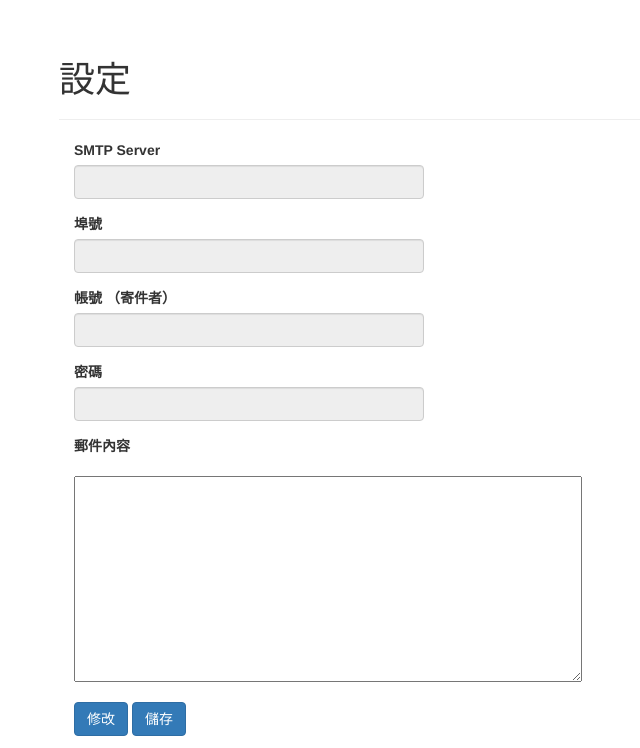
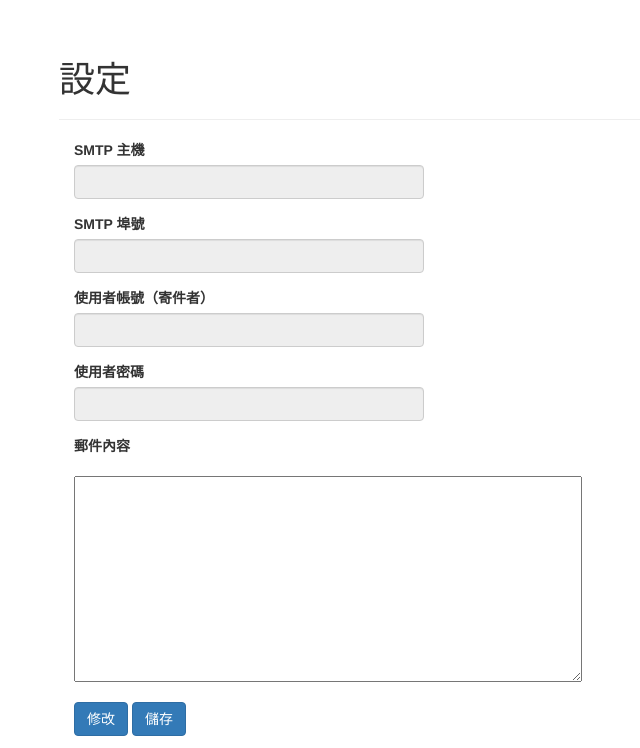
Before and after one commit to FMburger/Python-PayslipS, a Flask app: template templates/setting.html in a window 1280 px wide. Shown: the part 52-800 px from the top of the page, without its empty margins (11-651 px from the left). Run offline with Flask 2, Linux system fonts and the light colour scheme; the template is opened without the code that fills it, so the values that code supplies are empty; some libraries are stand-ins or nearby versions.

Commit message:
Update templates, payslip_sender.py

```diff
--- a/payslip_sender.py
+++ b/payslip_sender.py
@@ -148,11 +148,11 @@ def my_payslip():
 def setting():
     if request.method == 'POST':
         obj = request.get_json()
-        config['smtp']['server'] = obj['smtpServer']
-        config['smtp']['port'] = obj['port']
-        config['smtp']['id'] = obj['id']
-        config['smtp']['pwd'] = obj['password']
-        config['smtp']['emailContent'] = obj['emailContent']
+        config['smtp']['smtp_host'] = obj['smtpServer']
+        config['smtp']['smtp_port'] = obj['port']
+        config['smtp']['user_name'] = obj['id']
+        config['smtp']['user_password'] = obj['password']
+        config['email']['email_content'] = obj['email_content']
         with open('config.ini', 'w') as configfile:
             config.write(configfile)
         result = '儲存成功'
@@ -165,11 +165,11 @@ def setting():
     else:
         return render_template(
             'setting.html',
-            server = config['smtp']['server'],
-            port = config['smtp']['port'],
-            id = config['smtp']['id'],
-            password = config['smtp']['pwd'],
-            emailContent = config['smtp']['emailContent']
+            server = config['smtp']['smtp_host'],
+            port = config['smtp']['smtp_port'],
+            id = config['smtp']['user_name'],
+            password = config['smtp']['user_password'],
+            emailContent = config['email']['email_content']
         )
 
 if __name__ == '__main__':
--- a/templates/login.html
+++ b/templates/login.html
@@ -1,7 +1,8 @@
-{% extends "base.html" %}
 {% import "bootstrap/wtf.html" as wtf %}
 
-{% block title %}Payslip Sender{% endblock %}
+{% extends "base.html" %}
+
+{% block title %}Login{% endblock %}
 
 {% block page_content %}
 <div class="page-header">
--- a/templates/my_payslip.html
+++ b/templates/my_payslip.html
@@ -1,6 +1,6 @@
 {% extends "base.html" %}
 
-{% block title %}Payslip Sender{% endblock %}
+{% block title %}My payslip{% endblock %}
 
 {% block page_content %}
 <div class="page-header">
--- a/templates/setting.html
+++ b/templates/setting.html
@@ -1,9 +1,9 @@
 {% extends "base.html" %}
 {% import "bootstrap/wtf.html" as wtf %}
 
-{% block title %}Payslip Sender{% endblock %}
+{% block title %}Setting{% endblock %}
 
-{% block page_content %}
+{% block scripts %}
 <script src="https://ajax.googleapis.com/ajax/libs/jquery/3.5.1/jquery.min.js"></script>
 <script>
     function updateButtonClicked(){
@@ -51,25 +51,28 @@
         document.getElementById("emailContent").readOnly = true;
     }
 </script>
+{% endblock %}
+
+{% block page_content %}
 <div class="page-header">
     <h1>設定</h1>
 </div>
 <div class="col-md-4">
     <form>
         <div class="form-group">
-            <label for="smtpServer">SMTP Server</label>
+            <label for="smtpServer">SMTP 主機</label>
             <input type="text" value = "{{ server }}" class="form-control" id="smtpServer" readonly>
         </div>
         <div class="form-group">
-            <label for="port">埠號</label>
+            <label for="port">SMTP 埠號</label>
             <input type="text" value = "{{ port }}" class="form-control" id="port" readonly>
         </div>
         <div class="form-group">
-            <label for="password">帳號 （寄件者）</label>
+            <label for="password">使用者帳號（寄件者）</label>
             <input type="text" value = "{{ id }}" class="form-control" id="id" readonly>
         </div>
         <div class="form-group">
-            <label for="password">密碼</label>
+            <label for="password">使用者密碼</label>
             <input type="password" value = "{{ password }}" class="form-control" id="password" readonly>
         </div>
         <div class="form-group">
```
Also changed, not shown: templates/sender.html (+5 -3 lines).
